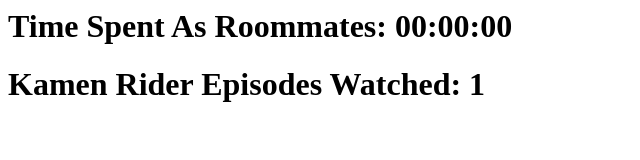
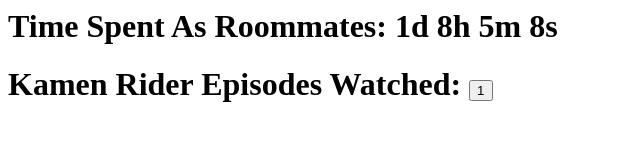
Before and after one commit to partialPeanut/Project-Or, a plain HTML site: page index.html in a window 1280 px wide. Shown: the whole page, without its empty margins (0-640 px from the left). Drawn offline with Linux system fonts and the light colour scheme.

Commit message:
Functionality

```diff
--- a/index.html
+++ b/index.html
@@ -12,7 +12,7 @@
         Time Spent As Roommates: <span id="roommateClock">00:00:00</span>
     </h1>
     <h1>
-        Kamen Rider Episodes Watched: <span id="riderCount">1</span>
+        Kamen Rider Episodes Watched: <button id="riderCount" onclick="incrementRiderCount()">1</span>
     </h1>
 </body>
 </html>
--- a/main.js
+++ b/main.js
@@ -1,3 +1,20 @@
-function main() {
+var roommateStartDate = new Date("Jan 14, 2024 15:00:00").getTime()
+var riderCount = 1
 
+var x = setInterval(function() {
+    var now = new Date().getTime()
+    var distance = now - roommateStartDate
+
+    var days = Math.floor(distance / (1000 * 60 * 60 * 24))
+    var hours = Math.floor((distance % (1000 * 60 * 60 * 24)) / (1000 * 60 * 60))
+    var minutes = Math.floor((distance % (1000 * 60 * 60)) / (1000 * 60))
+    var seconds = Math.floor((distance % (1000 * 60)) / 1000)
+
+    document.getElementById("roommateClock").innerHTML = days + "d " + hours + "h "
+    + minutes + "m " + seconds + "s "
+}, 1000)
+
+function incrementRiderCount() {
+    riderCount++
+    document.getElementById("riderCount").innerHTML = riderCount
 }
```
